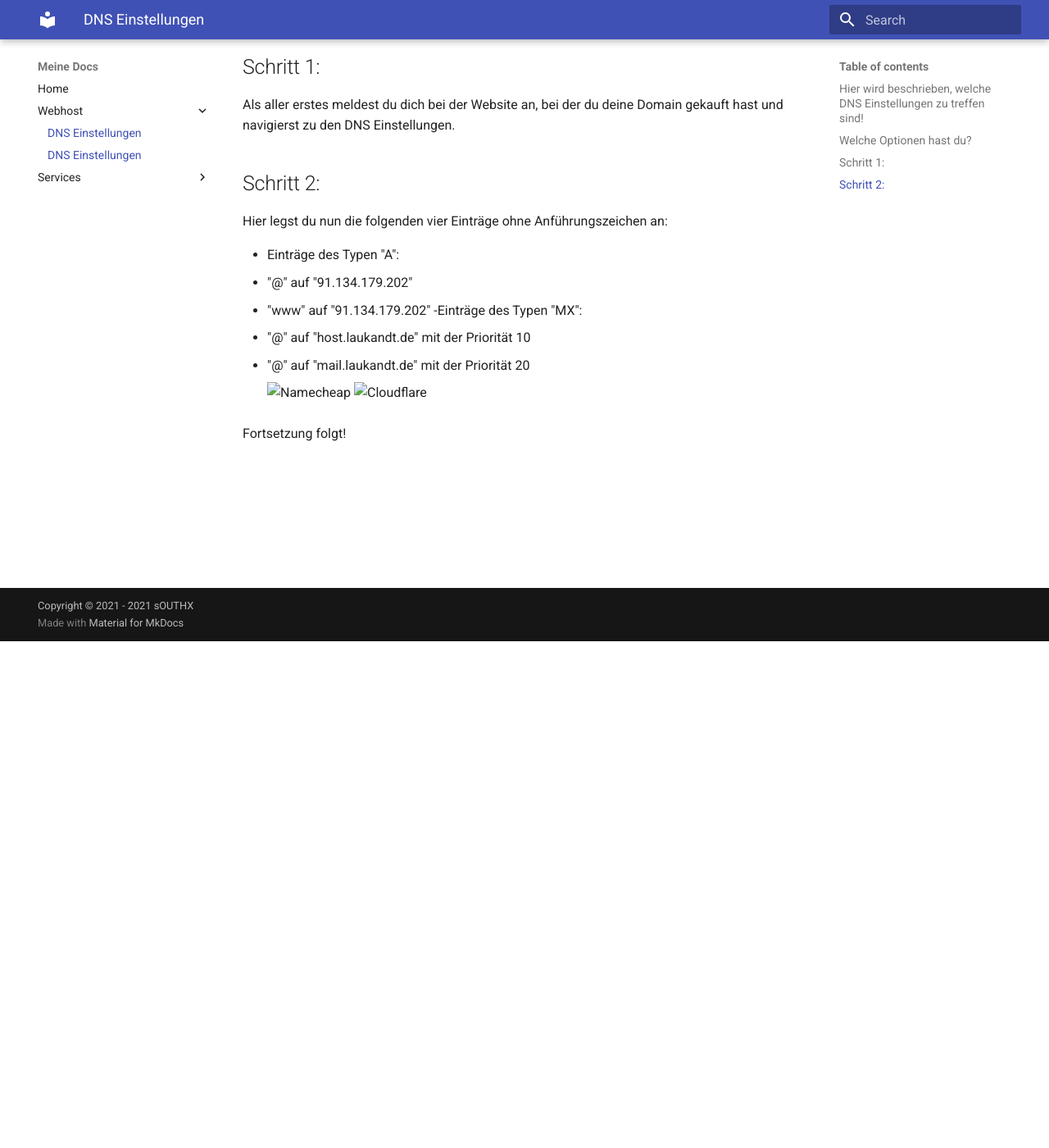
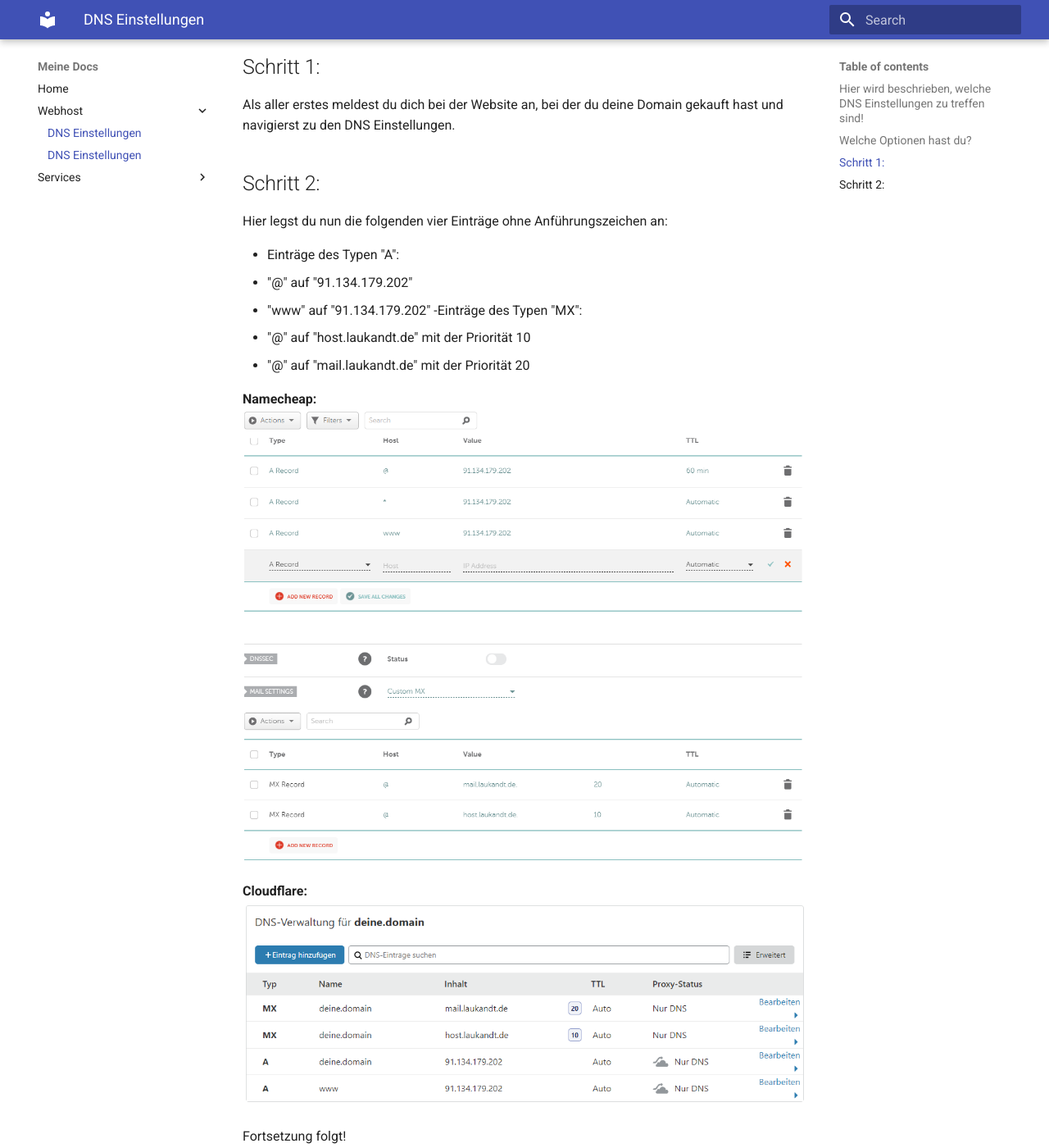
Before and after one commit to sOUTHX1337/docs, an MkDocs documentation site: the page built from docs/webhost/dns.md, in a window 1280 px wide and 1400 px high, scrolled down 618 px. Shown: the whole window at 82% size. Built offline with MkDocs 1.6.1 and Material for MkDocs 9.7.7, drawn with Linux system fonts in a browser that asks for light colours.

Commit message:
Update dns.md

```diff
--- a/docs/webhost/dns.md
+++ b/docs/webhost/dns.md
@@ -29,7 +29,8 @@ Hier legst du nun die folgenden vier Einträge ohne Anführungszeichen an:
    - "@" auf "host.laukandt.de" mit der Priorität 10
    - "@" auf "mail.laukandt.de" mit der Priorität 20
 
-	![Namecheap](docs/webhost/example/images/dns/nc-dns.png)
-	![Cloudflare](docs/webhost/example/images/dns/cf-dns.png)
+**Namecheap:**![Namecheap](https://southx1337.github.io/docs/img/dns/nc-dns.png)
+
+**Cloudflare:**![Cloudflare](https://southx1337.github.io/docs/img/dns/cf-dns.png)
 
 Fortsetzung folgt!
```
